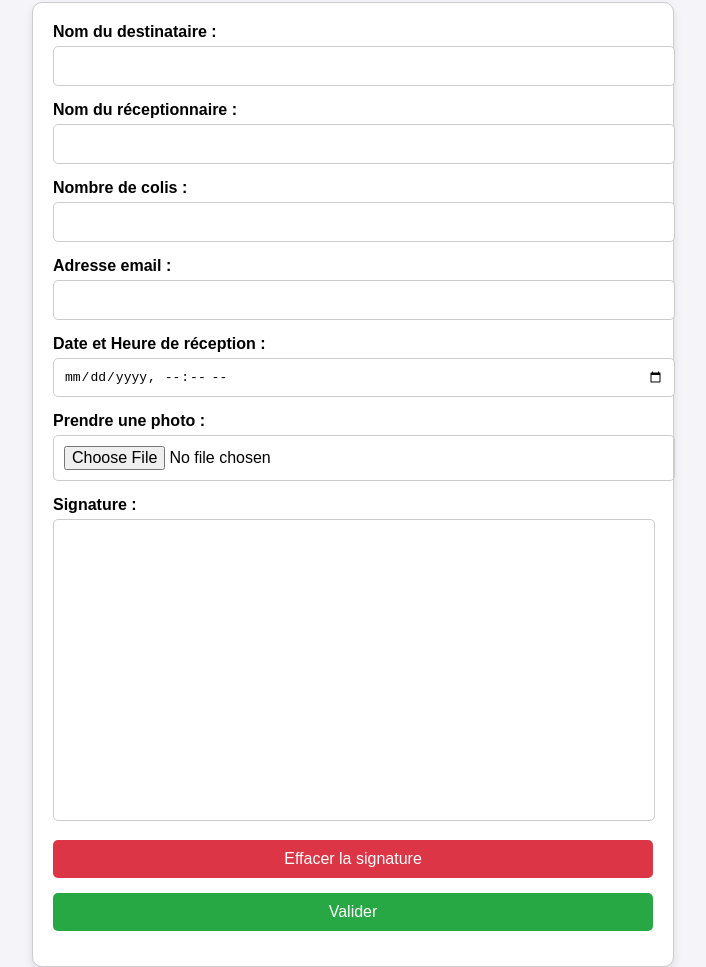
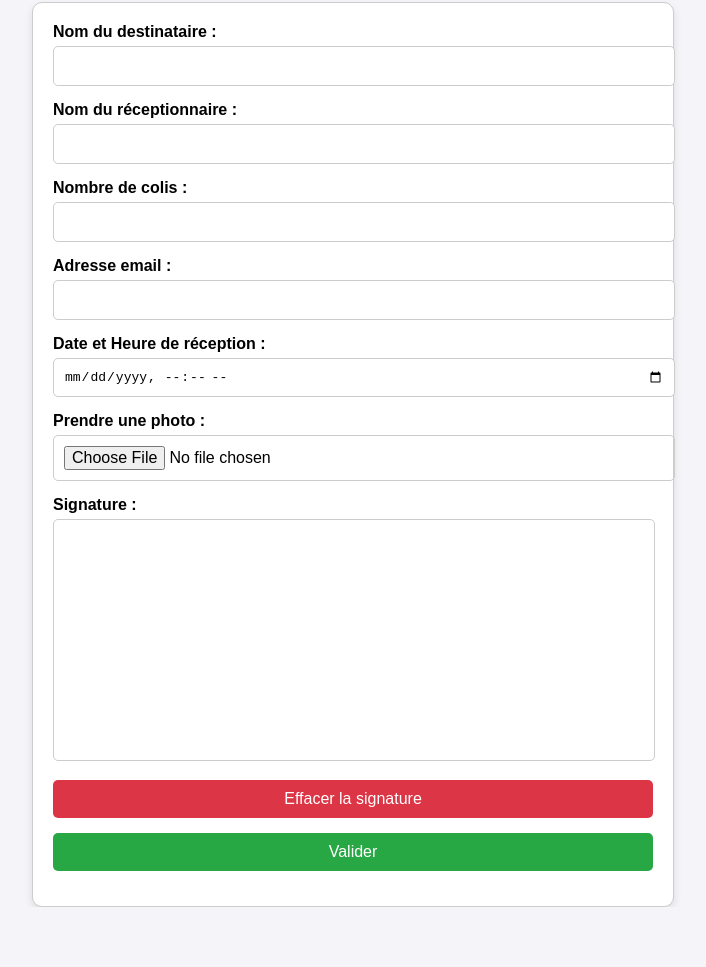
Before and after one commit to fourcheerv/colis, a website: page index.html in a window 1280 px wide. Shown: the part 71-1038 px from the top of the page, without its empty margins (287-993 px from the left). After the commit the page ends 978 px from the top, so only its background shows below. Drawn offline with nearby package versions, Linux system fonts and the light colour scheme.

Commit message:
signature 500x200

```diff
--- a/index.html
+++ b/index.html
@@ -115,7 +115,7 @@
         <div id="imagePreview" class="image-preview"></div>
 
         <label>Signature :</label>
-        <canvas id="signaturePad" width="800" height="400"></canvas>
+        <canvas id="signaturePad" width="500" height="200"></canvas>
         <button type="button" id="clearSignature">Effacer la signature</button>
 
         <button type="submit">Valider</button>
```
